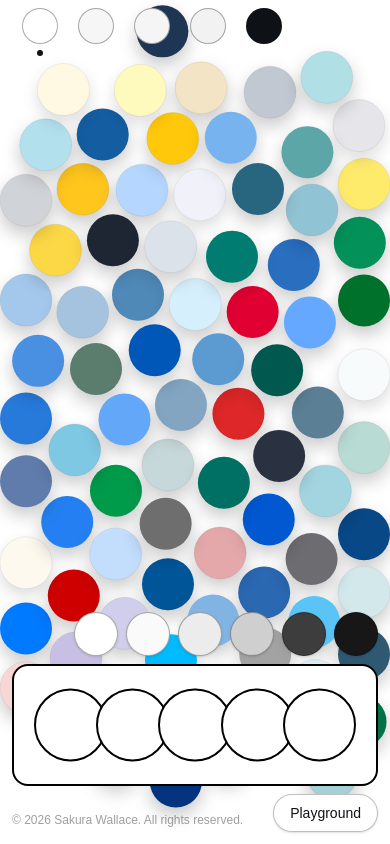
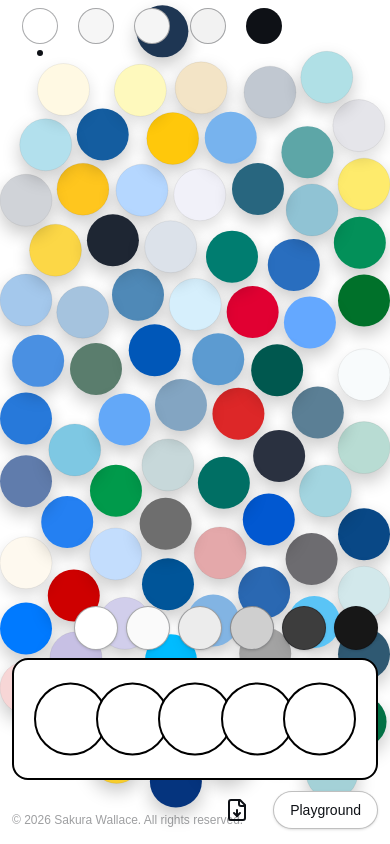
Before and after one commit to o6o6ooo/colour-bubbles, a Next.js app: page / in a window 390 px wide. Both pictures are taken after a click on the button "Playground". Built offline with nearby package versions, Linux system fonts and the light colour scheme.

Commit message:
ui: Add responsive share and download icons to the playground

```diff
--- a/src/app/components/ColourPlayground.tsx
+++ b/src/app/components/ColourPlayground.tsx
@@ -1,4 +1,7 @@
 "use client";
+
+import { FileDown, Share } from "lucide-react";
+import { useState } from "react";
 
 export type ColourDrag = { colour: string; x: number; y: number; area: number | null };
 
@@ -18,6 +21,17 @@ const basicColours = ["#FFFFFF", "#FAFAFA", "#ECECEC", "#CFCFCF", "#3D3D3D", "#1
 export const areas = ["Card background", "Circle 1", "Circle 2", "Circle 3", "Circle 4", "Circle 5"];
 
 export default function ColourPlayground({ open, onToggle, selected, basicColour, onSelectBasic, dragged, fills, onPaint }: Props) {
+  const [canSharePng, setCanSharePng] = useState(false);
+
+  function togglePlayground() {
+    if (!open) {
+      setCanSharePng(navigator.canShare?.({
+        files: [new File([], "palette.png", { type: "image/png" })],
+      }) ?? false);
+    }
+    onToggle();
+  }
+
   return (
     <aside className="absolute bottom-3 right-3 flex flex-col items-end gap-2 sm:bottom-5 sm:right-5">
       {open && (
@@ -72,15 +86,29 @@ export default function ColourPlayground({ open, onToggle, selected, basicColour
           style={{ left: dragged.x + 10, top: dragged.y + 10, backgroundColor: dragged.colour }} />
       )}
 
+      <div className="flex items-center gap-1">
+        {open && (
+          <>
+            {canSharePng && (
+              <button type="button" disabled aria-label="Share palette" title="Share palette" className="grid size-11 place-items-center">
+                <Share size={24} aria-hidden="true" />
+              </button>
+            )}
+            <button type="button" disabled aria-label="Save PNG" title="Save PNG" className={`size-11 place-items-center ${canSharePng ? "hidden sm:grid" : "grid"}`}>
+              <FileDown size={24} aria-hidden="true" />
+            </button>
+          </>
+        )}
         <button
           type="button"
           aria-expanded={open}
           aria-controls="colour-playground"
-        className="rounded-full border border-black/25 bg-white px-4 py-2 text-sm font-medium text-[#0E1116] shadow-sm"
-        onClick={onToggle}
+          className="rounded-full border border-black/25 bg-white px-4 py-2 text-sm font-medium text-[#0E1116] shadow-sm aria-expanded:ml-2.5"
+          onClick={togglePlayground}
         >
           Playground
         </button>
+      </div>
     </aside>
   );
 }
```
Lines whose indentation alone changed are shown as unchanged.
